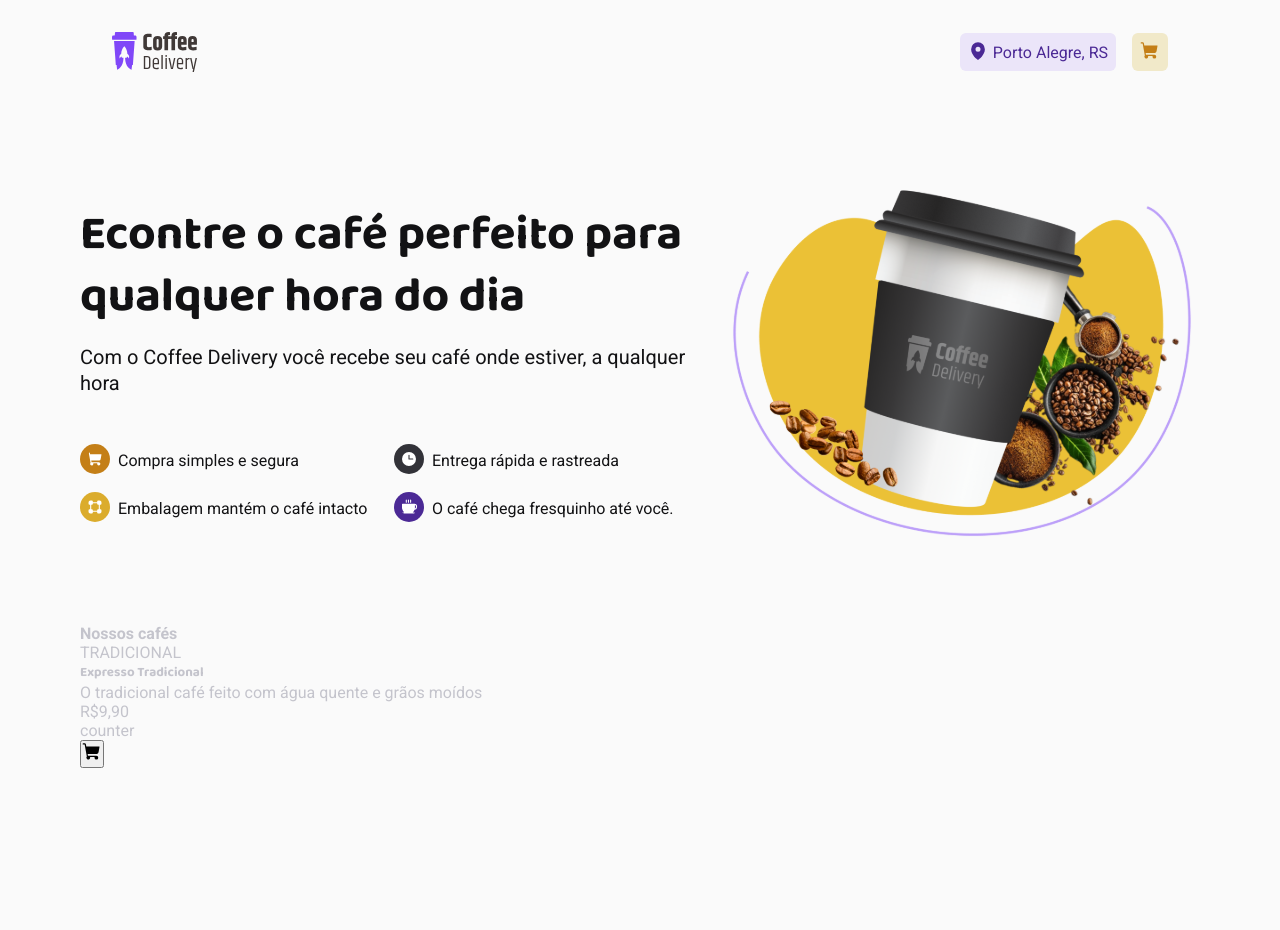
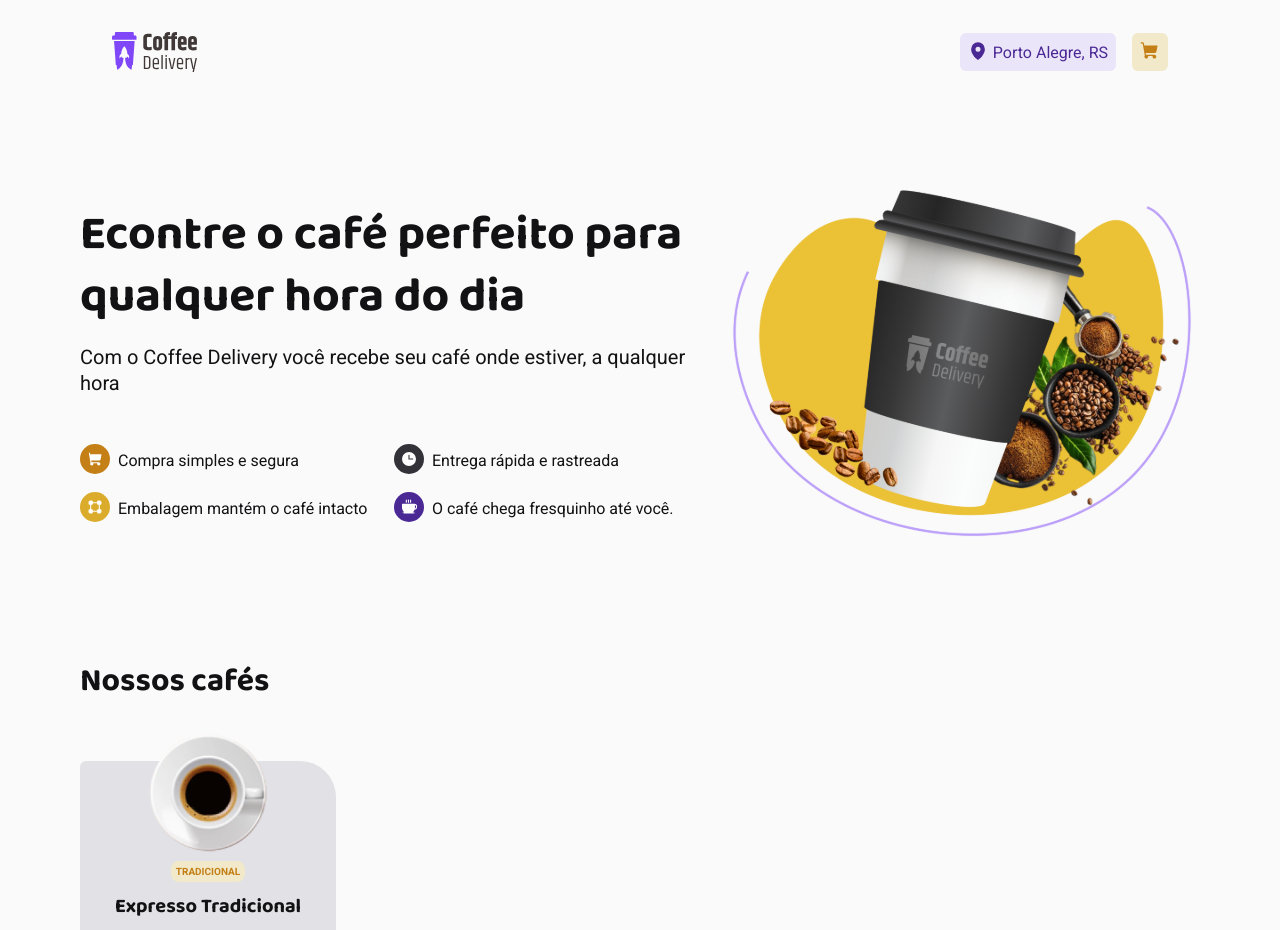
Before and after one commit to gabramos90/coffe-delivery, a React (Vite) app: page / in a window 1280 px wide. Shown: the top 930 px of the page. Before the commit the page ends 800 px from the top, so only its background shows below. Built offline with nearby package versions, Linux system fonts and the light colour scheme.

Commit message:
card product css is finished

```diff
--- a/src/components/Home/components/Card/index.tsx
+++ b/src/components/Home/components/Card/index.tsx
@@ -1,27 +1,43 @@
-import { ShoppingCart } from 'phosphor-react'
-import { CardContainer } from './styles'
+import { Minus, Plus, ShoppingCart } from 'phosphor-react'
+import {
+  AddToCartAndQuantity,
+  CardAddToCart,
+  CardContainer,
+  CardDescription,
+} from './styles'
+import coffeType from '../../../../assets/coffe-type.svg'
 
 export function Card() {
   return (
     <CardContainer>
-      <div>
-        <img src="" alt="" />
+      <CardDescription>
+        <img src={coffeType} alt="tipo de café" />
         <span>TRADICIONAL</span>
         <h5>Expresso Tradicional</h5>
         <p>O tradicional café feito com água quente e grãos moídos</p>
-      </div>
-      <div>
+      </CardDescription>
+      <CardAddToCart>
         <div>
-          <span>R$</span>
-          <span>9,90</span>
+          <span className="dollarSign">R$</span>
+          <span className="productPrice">9,90</span>
         </div>
-        <div>
-          <div>counter</div>
-          <button>
+        <AddToCartAndQuantity>
+          <div className="quantitySelector">
+            <button>
+              {' '}
+              <Minus size={18} />
+            </button>
+            <span>1</span>
+            <button>
+              {' '}
+              <Plus size={18} />
+            </button>
+          </div>
+          <button className="addToCartButton">
             <ShoppingCart size={20} weight="fill" />
           </button>
-        </div>
-      </div>
+        </AddToCartAndQuantity>
+      </CardAddToCart>
     </CardContainer>
   )
 }
--- a/src/components/Home/components/Card/styles.ts
+++ b/src/components/Home/components/Card/styles.ts
@@ -1,3 +1,113 @@
 import styled from 'styled-components'
 
-export const CardContainer = styled.div``
+export const CardContainer = styled.article`
+  button {
+    all: unset;
+    cursor: pointer;
+  }
+
+  width: 16rem;
+
+  padding: 1.25rem;
+
+  border-radius: 6px 36px;
+
+  background-color: ${(props) => props.theme['gray-200']};
+  color: ${(props) => props.theme['gray-900']};
+`
+
+export const CardDescription = styled.div`
+  display: flex;
+  align-items: center;
+  justify-content: center;
+  flex-direction: column;
+  gap: 0.5rem;
+
+  margin-top: -3rem;
+
+  text-align: center;
+
+  img {
+    width: 7.5rem;
+  }
+
+  span {
+    padding: 0.3rem;
+
+    font-size: 0.625rem;
+    font-weight: bold;
+
+    border-radius: 8px;
+
+    background-color: ${(props) => props.theme['yellow-100']};
+    color: ${(props) => props.theme['yellow-600']};
+  }
+
+  h5 {
+    font-size: 1.25rem;
+  }
+
+  p {
+    font-size: 0.875rem;
+
+    color: ${(props) => props.theme['gray-600']};
+  }
+`
+
+export const CardAddToCart = styled.div`
+  display: flex;
+  justify-content: space-between;
+  align-items: center;
+  padding-top: 2rem;
+
+  span {
+    &.dollarSign {
+      font-size: 0.875rem;
+      margin-right: 0.2rem;
+    }
+
+    &.productPrice {
+      font-family: 'Baloo 2', cursive;
+      font-size: 1.625rem;
+
+      color: ${(props) => props.theme['gray-700']};
+    }
+  }
+`
+
+export const AddToCartAndQuantity = styled.div`
+  display: flex;
+  gap: 0.5rem;
+
+  div {
+    &.quantitySelector {
+      display: flex;
+      gap: 0.5rem;
+      align-items: center;
+
+      padding: 0.6rem;
+      border-radius: 8px;
+
+      background-color: ${(props) => props.theme['purple-100']};
+
+      button {
+        line-height: 0;
+        svg {
+          color: ${(props) => props.theme['purple-600']};
+        }
+      }
+    }
+  }
+
+  button {
+    &.addToCartButton {
+      padding: 0.5rem;
+      border-radius: 8px;
+
+      background-color: ${(props) => props.theme['purple-600']};
+      color: ${(props) => props.theme.white};
+
+      line-height: 0;
+    }
+  }
+`
--- a/src/components/Home/styles.ts
+++ b/src/components/Home/styles.ts
@@ -69,4 +69,12 @@ export const Subheadline = styled.h3`
   }
 `
 
-export const ProductsContainer = styled.section``
+export const ProductsContainer = styled.section`
+  padding: 2rem 0;
+
+  h4 {
+    margin-bottom: 3.375rem;
+    font-size: 2rem;
+    color: ${(props) => props.theme['gray-900']};
+  }
+`
--- a/src/styles/global.ts
+++ b/src/styles/global.ts
@@ -23,11 +23,11 @@ export const GlobalStyle = createGlobalStyle`
         font-size: 1rem;
     }
 
-    h1, h5 {
+    h1, h4, h5 {
         font-family: 'Baloo 2', cursive;
     }
 
-    h2, h3, h4, span, p {
+    h2, h3, span, p {
         font-family: 'Roboto', sans-serif;
     }
 `
```
Also changed, not shown: src/assets/coffe-type.svg (added).
